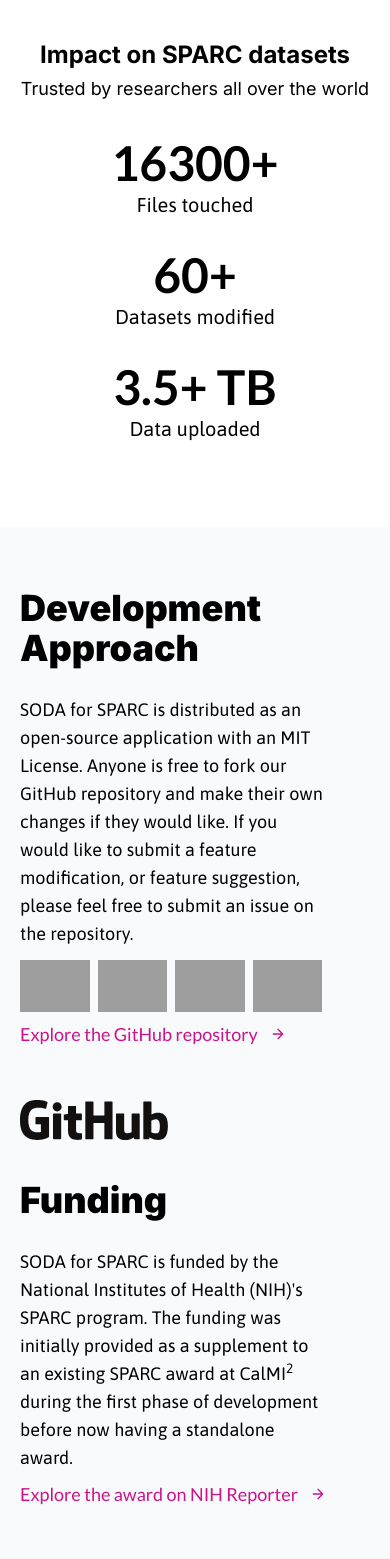
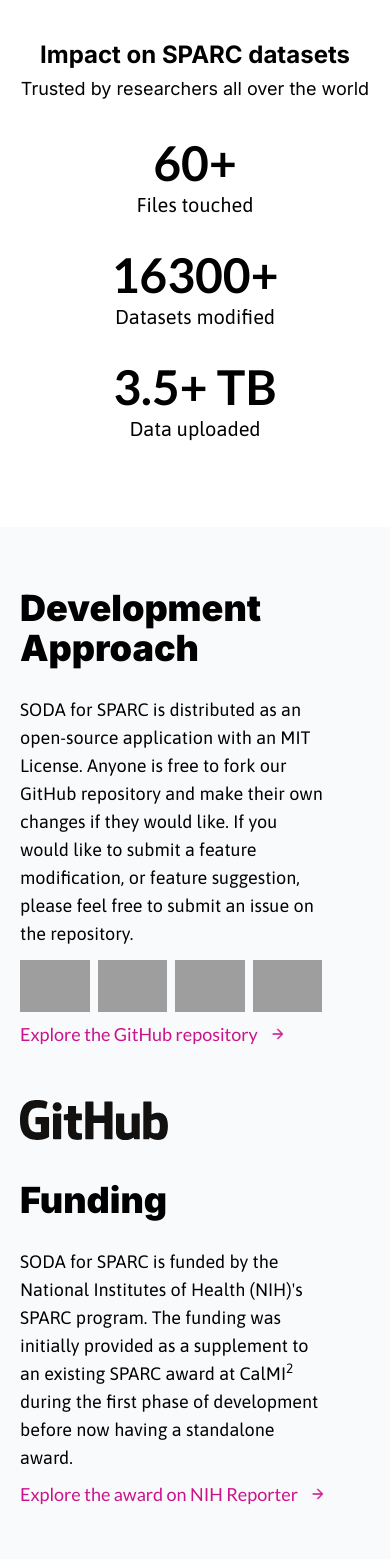
Before and after one commit to fairdataihub/fairdataihub.org, a Nuxt app: page /sodaforsparc in a window 390 px wide. Shown: the part 2140-3699 px from the top of the page. Built offline with nearby package versions, Linux system fonts and the light colour scheme; grey boxes are pictures that could not be loaded; what tailwindcss-debug-screens would draw is missing.

Commit message:
Update animation for sodasparc stats

```diff
--- a/components/sodaforsparc/SodaForSparcImpact.vue
+++ b/components/sodaforsparc/SodaForSparcImpact.vue
@@ -13,26 +13,58 @@
     </div>
 
     <div class="p-6 flex flex-col sm:flex-row justify-around">
-      <div
-        class="flex flex-col m-2 lg:m-6 items-center justify-center mb-5"
-        v-for="item in statsList"
-        :key="item.name"
-      >
+      <div class="flex flex-col m-2 lg:m-6 items-center justify-center mb-5">
         <p
           class="my-1 font-lato font-bold text-5xl sm:text-4xl md:text-5xl lg:text-6xl text-center hidden"
-          :data-inviewport="item.class"
         ></p>
 
         <p
           class="my-1 font-lato font-bold text-5xl sm:text-4xl md:text-5xl lg:text-6xl text-center"
         >
-          {{ item.num }}
+          <span id="filesNum">{{ filesNum }}</span>
+          <span>+</span>
         </p>
 
         <p
           class="text-xl font-asap sm:text-lg md:text-xl lg:text-2xl text-center text-black"
         >
-          {{ item.name }}
+          Files touched
+        </p>
+      </div>
+      <div class="flex flex-col m-2 lg:m-6 items-center justify-center mb-5">
+        <p
+          class="my-1 font-lato font-bold text-5xl sm:text-4xl md:text-5xl lg:text-6xl text-center hidden"
+        ></p>
+
+        <p
+          class="my-1 font-lato font-bold text-5xl sm:text-4xl md:text-5xl lg:text-6xl text-center"
+        >
+          <span id="datasetsNum">{{ datasetsNum }}</span>
+          <span>+</span>
+        </p>
+
+        <p
+          class="text-xl font-asap sm:text-lg md:text-xl lg:text-2xl text-center text-black"
+        >
+          Datasets modified
+        </p>
+      </div>
+      <div class="flex flex-col m-2 lg:m-6 items-center justify-center mb-5">
+        <p
+          class="my-1 font-lato font-bold text-5xl sm:text-4xl md:text-5xl lg:text-6xl text-center hidden"
+        ></p>
+
+        <p
+          class="my-1 font-lato font-bold text-5xl sm:text-4xl md:text-5xl lg:text-6xl text-center"
+        >
+          <span id="dataNum">{{ dataNum }}</span>
+          <span>+ TB</span>
+        </p>
+
+        <p
+          class="text-xl font-asap sm:text-lg md:text-xl lg:text-2xl text-center text-black"
+        >
+          Data uploaded
         </p>
       </div>
     </div>
@@ -40,111 +72,69 @@
 </template>
 
 <script>
+import { gsap } from "gsap";
+import { ScrollTrigger } from "gsap/ScrollTrigger";
+
+gsap.registerPlugin(ScrollTrigger);
+
 export default {
   name: "SodaForSparcImpact",
   data() {
     return {
-      statsList: [
-        {
-          name: "Files touched",
-          class: "files",
-          num: "16300+",
-        },
-        {
-          name: "Datasets modified",
-          class: "datasets",
-          num: "60+",
-        },
-        {
-          name: "Data uploaded",
-          class: "data",
-          num: "3.5+ TB",
-        },
-      ],
+      filesNum: 0,
+      datasetsNum: 0,
+      dataNum: 0,
     };
   },
+  methods: {
+    animateNumbers() {
+      const zero = { val: 0 };
+
+      const filesElement = document.getElementById("filesNum");
+      const datasetsElement = document.getElementById("datasetsNum");
+      const dataElement = document.getElementById("dataNum");
+
+      gsap.to(zero, {
+        val: 60,
+        duration: 1,
+        scrollTrigger: filesElement,
+        onUpdate: () => {
+          this.filesNum = zero.val.toFixed(0);
+        },
+      });
+
+      gsap.to(zero, {
+        val: 16300,
+        duration: 2,
+        scrollTrigger: datasetsElement,
+        onUpdate: () => {
+          this.datasetsNum = zero.val.toFixed(0);
+        },
+      });
+
+      gsap.to(zero, {
+        val: 3.5,
+        duration: 1.5,
+        scrollTrigger: dataElement,
+        onUpdate: () => {
+          this.dataNum = zero.val.toFixed(1);
+        },
+      });
+
+      return false;
+    },
+  },
   mounted() {
-    // run when entering or leaving viewport
-    const inViewport = (entries, observer) => {
-      entries.forEach((entry) => {
-        entry.target.classList.toggle("is-inViewport", entry.isIntersecting);
-        if (entry.isIntersecting) {
-          // if in viewport
-          document
-            .querySelector(`[data-inviewport="data"]`)
-            .style.setProperty("--percent", 3.5); // Needed for the decimal animation
-          observer.unobserve(entry.target);
-        }
-      });
-    };
+    let interval = setInterval(() => {
+      const el1 = document.getElementById("filesNum");
+      const el2 = document.getElementById("datasetsNum");
+      const el3 = document.getElementById("dataNum");
 
-    const Obs = new IntersectionObserver(inViewport);
-    const obsOptions = {};
-
-    // Attach observer to every [data-inviewport] element:
-    const ELs_inViewport = document.querySelectorAll("[data-inviewport]");
-    ELs_inViewport.forEach((EL) => {
-      Obs.observe(EL, obsOptions);
-    });
+      if (el1 !== null && el2 !== null && el3 !== null) {
+        clearInterval(interval);
+        this.animateNumbers();
+      }
+    }, 100);
   },
 };
 </script>
-
-<style lang="postcss" scoped>
-@property --num {
-  syntax: "<integer>";
-  initial-value: 0;
-  inherits: false;
-}
-
-@property --percent {
-  syntax: "<number>";
-  initial-value: 0;
-  inherits: false;
-}
-@property --temp {
-  syntax: "<number>";
-  initial-value: 0;
-  inherits: false;
-}
-@property --v1 {
-  syntax: "<integer>";
-  initial-value: 0;
-  inherits: false;
-}
-@property --v2 {
-  syntax: "<integer>";
-  initial-value: 0;
-  inherits: false;
-}
-
-[data-inviewport="files"].is-inViewport {
-  transition: --num 1s;
-  counter-reset: num var(--num);
-  --num: 16300;
-}
-[data-inviewport="files"]::after {
-  content: counter(num) "+";
-}
-
-[data-inviewport="datasets"].is-inViewport {
-  transition: --num 1s;
-  counter-reset: num var(--num);
-  --num: 60;
-}
-[data-inviewport="datasets"]::after {
-  content: counter(num) "+";
-}
-
-[data-inviewport="data"].is-inViewport {
-  transition: --percent 1s;
-  --temp: var(--percent);
-  --v1: max(var(--temp) - 0.5, 0);
-  --v2: max((var(--temp) - var(--v1)) * 100 - 0.5, 0);
-  counter-reset: v1 var(--v1) v2 var(--v2);
-}
-
-[data-inviewport="data"]::before {
-  content: counter(v1) "." counter(v2) "+ TB";
-}
-</style>
--- a/package.json
+++ b/package.json
@@ -32,6 +32,7 @@
     "@vitejs/plugin-vue": "^1.9.3",
     "dot-env": "^0.0.1",
     "emailjs-com": "^3.2.0",
+    "gsap": "^3.9.1",
     "path": "^0.12.7",
     "swiper": "^7.4.1",
     "vue-gtag-next": "^1.14.0",
--- a/pages/cookiepolicy/index.vue
+++ b/pages/cookiepolicy/index.vue
@@ -51,7 +51,7 @@
 
       <h2 class="subheading">Disabling Cookies</h2>
 
-      <p>
+      <!-- <p>
         If you prefer to avoid the use of cookies on the Website, first you must
         disable the use of cookies in your browser and then delete the cookies
         saved in your browser associated with this website. You may use this
@@ -61,9 +61,17 @@
       <p>
         If you do not accept our cookies, you may experience some inconvenience
         in your use of the Website and some features may not function properly.
+      </p> -->
+
+      <p>
+        At the moment we do not have the functionality to disable cookies from
+        the website. In order to prevent any tracking by third party analysis
+        measurement tools, please use the steps provided below for your browser.
       </p>
 
-      <p>Find out how to manage cookies on popular browsers:</p>
+      <h2 class="subheading">
+        Find out how to manage cookies on popular browsers
+      </h2>
 
       <div class="pl-8">
         <ul
```
Also changed, not shown: 1 other file (tests, documents, lock files or other folders).
